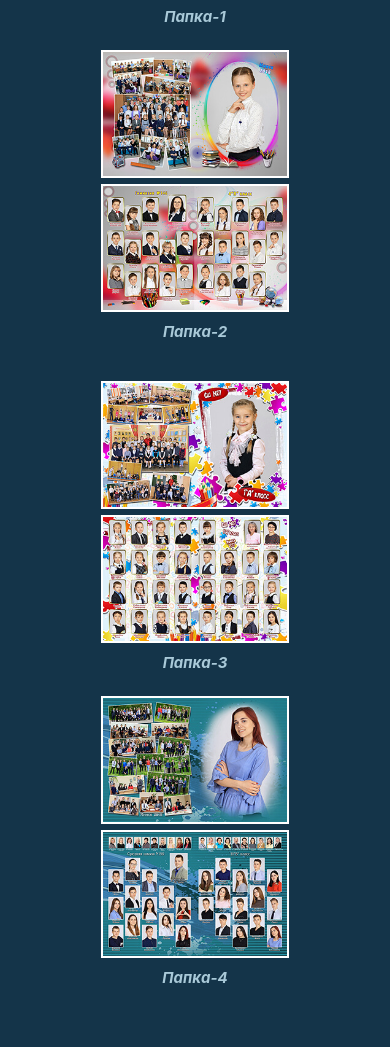
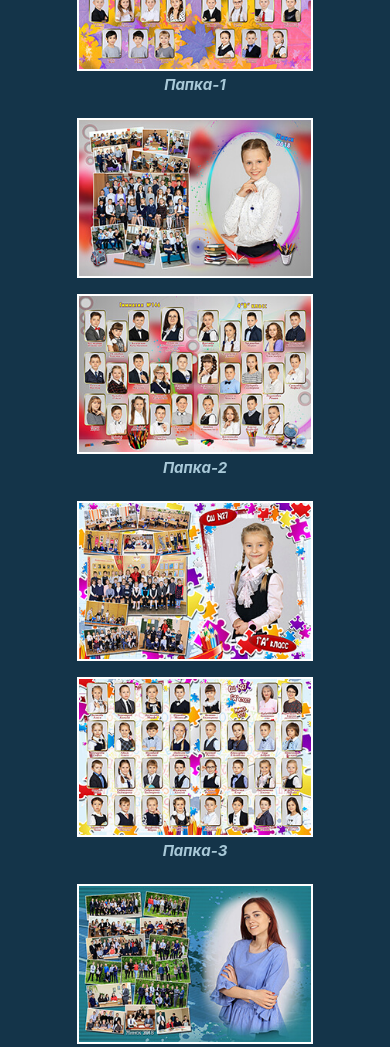
Before and after one commit to schoolvizit/schoolvizit.github.io, a plain HTML site: page papka.html in a window 390 px wide. Shown: the part 480-1527 px from the top of the page. Before the commit the page ends 1475 px from the top, so only its background shows below. Drawn offline with nearby package versions, Linux system fonts and the light colour scheme.

Commit message:
Add files via upload

```diff
--- a/css/journal.css
+++ b/css/journal.css
@@ -50,16 +50,13 @@ a:hover {
 	margin-top: 0.5rem;
 	border: 2px solid #fff;
 	border-radius: 0px;
-	height: 8rem;
+	height: 10rem;
 }
 
 .container_01 {
-		margin-top: 0.5rem;
+	margin-top: 0.5rem;
 }
 
-.container_02, .container_03 {
-	margin-top: 0.5rem;
-}
 
 .header {
 	font-size: 2rem;
@@ -93,7 +90,6 @@ a:hover {
 @media screen and (max-width: 992px) {
 	.btn {
 		margin: 0rem auto;
-		width: 0 auto;
 	}
 
  .row__home {
@@ -108,9 +104,7 @@ a:hover {
 
 @media screen and (max-width: 768px) {
 	.btn  {
-		margin: 1rem auto;
 		margin-bottom: 0rem;
-		width: auto;
 	}
 
  .menu__navig {
--- a/css/papka.css
+++ b/css/papka.css
@@ -43,17 +43,13 @@ a:hover {
  display: inline-block;
 }
 
-.container_02 {
-	margin-top: 1rem;
-}
-
 .btn {
 	margin: 0;
 	padding: 0;
 	margin-top: 1rem;
 	border: 2px solid #fff;
 	border-radius: 0px;
-	height: 8rem;
+	height: 10rem;
 }
 
 .header {
@@ -88,8 +84,6 @@ a:hover {
 @media screen and (max-width: 992px) {
 	.btn {
 		margin: 0rem auto;
-		width: 0 auto;
-		display: block;
 		margin-top: 1rem;
 	}
 
@@ -104,9 +98,7 @@ a:hover {
 
 @media screen and (max-width: 768px) {
 	.btn  {
-		margin: 1rem auto;
 		margin-bottom: 0rem;
-		width: auto;
 	}
 
  .menu__navig {
@@ -130,11 +122,6 @@ a:hover {
  	font-size: 15px;
  }
 
- .btn  {
-		margin-top: auto;
-	}
 
-	.row-img1, .row-img2 {
-		margin-top: 1rem;
-	}
+
 }
--- a/css/portrait.css
+++ b/css/portrait.css
@@ -44,6 +44,7 @@ a:hover {
 	margin-top: 1rem;
 	border: 2px solid #fff;
 	border-radius: 0px;
+	width: 7rem;
 }
 
 .header {
@@ -84,14 +85,12 @@ a:hover {
 @media screen and (min-width: 992px) {
 	.btn {
 		margin: 0rem auto;
-		width: 7rem;
-		display: block;
 		margin-top: 1rem;
 	}
 
  .row__home {
 	 margin-top: 2rem;
-}
+ }
 
  .header {
 		margin-top: 8rem;
@@ -100,9 +99,7 @@ a:hover {
 
 @media screen and (max-width: 768px) {
 	.btn  {
-		margin: 1rem auto;
 		margin-bottom: 0rem;
-		width: auto;
 	}
 
  .menu__navig {
--- a/css/trumo.css
+++ b/css/trumo.css
@@ -43,10 +43,6 @@ a:hover {
  display: inline-block;
 }
 
-.container_02, .container_03 {
-	margin-top: 1rem;
-}
-
 .btn {
 	margin: 0;
 	padding: 0;
@@ -88,8 +84,6 @@ a:hover {
 @media screen and (max-width: 992px) {
 	.btn {
 		margin: 0rem auto;
-		width: 0 auto;
-		display: block;
 		margin-top: 1rem;
 	}
 
@@ -104,9 +98,7 @@ a:hover {
 
 @media screen and (max-width: 768px) {
 	.btn  {
-		margin: 1rem auto;
 		margin-bottom: 0rem;
-		width: auto;
 	}
 
  .menu__navig {
@@ -129,12 +121,4 @@ a:hover {
  .home {
  	font-size: 15px;
  }
-
- .btn  {
-		margin-top: auto;
-	}
-
-	.row-img1, .row-img2 {
-		margin-top: 1rem;
-	}
 }
--- a/css/vignette.css
+++ b/css/vignette.css
@@ -44,6 +44,7 @@ a:hover {
 	margin-top: 1rem;
 	border: 2px solid #fff;
 	border-radius: 0px;
+	width: 7rem;
 }
 
 .header {
@@ -84,8 +85,6 @@ a:hover {
 @media screen and (min-width: 992px) {
 	.btn {
 		margin: 0rem auto;
-		width: 7rem;
-		display: block;
 		margin-top: 1rem;
 	}
 
@@ -100,9 +99,7 @@ a:hover {
 
 @media screen and (max-width: 768px) {
 	.btn  {
-		margin: 1rem auto;
 		margin-bottom: 0rem;
-		width: auto;
 	}
 
  .menu__navig {
```
